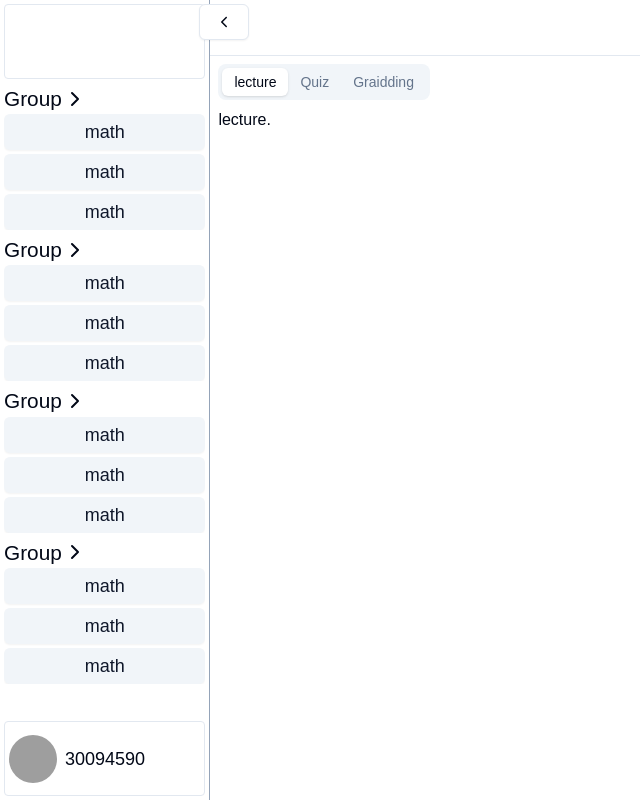
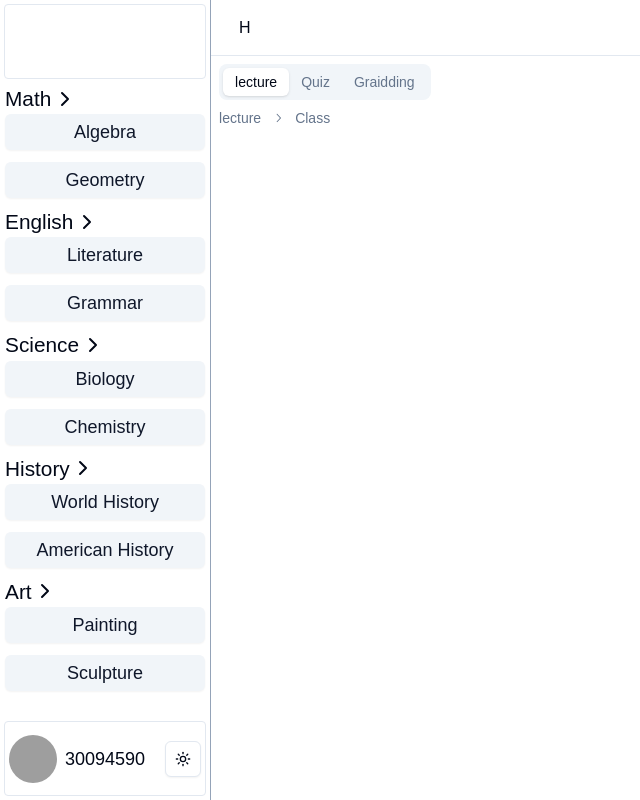
Before and after one commit to gaveone/sky, a Next.js app: page /Home/Student in a window 1280 px wide. Shown: the whole page, without its empty margins (0-640 px from the left). Built offline with nearby package versions, Linux system fonts and the light colour scheme; grey boxes are pictures that could not be loaded.

Commit message:
Theme implemented, and improvement to the sidebar

```diff
--- a/app/layout.tsx
+++ b/app/layout.tsx
@@ -2,6 +2,7 @@ import type { Metadata } from "next";
 import localFont from "next/font/local";
 import "./globals.css";
 import "./animation.css";
+import { ThemeProvider } from "@/components/theme-provider";
 
 const geistSans = localFont({
   src: "./fonts/GeistVF.woff",
@@ -26,12 +27,20 @@ export default function RootLayout({
 }>) {
   return (
     <html lang="en">
+
       <body
         className={`${geistSans.variable} ${geistMono.variable} antialiased`}
       >
+        <ThemeProvider
+            attribute="class"
+            defaultTheme="system"
+            enableSystem
+            disableTransitionOnChange
+          >
         <main className=" h-screen flex flex-col bg-background text-foreground">
         {children}
         </main>
+        </ThemeProvider>
 
       </body>
     </html>
--- /dev/null
+++ b/components/ View/lecture/lectureMode.tsx
@@ -0,0 +1,51 @@
+"use client"
+import {
+     Breadcrumb,
+     BreadcrumbItem,
+     BreadcrumbLink,
+     BreadcrumbList,
+     BreadcrumbPage,
+     BreadcrumbSeparator,
+} from "@/components/ui/breadcrumb"
+
+import React from 'react'
+
+export default function LectureMode() {
+     return (
+          <>
+               <div className=' w-full h-10'>
+                    <Breadcrumb>
+                         <BreadcrumbList>
+                              <BreadcrumbItem>
+                                   <BreadcrumbLink href="/Home/Student?n=home">lecture</BreadcrumbLink>
+                              </BreadcrumbItem>
+                              <BreadcrumbSeparator />
+                              <BreadcrumbItem>
+                                   <BreadcrumbLink href="/components">Class</BreadcrumbLink>
+                              </BreadcrumbItem>
+
+
+                         </BreadcrumbList>
+                    </Breadcrumb>
+
+
+               </div>
+               <div className=' flex-1 flex flex-col'>
+
+               </div>
+
+          </>
+     )
+}
+
+
+
+
+function SubjecteMode() {
+     return (
+          <>
+
+
+          </>
+     )
+}
--- a/components/ View/main.tsx
+++ b/components/ View/main.tsx
@@ -1,6 +1,7 @@
 "use client"
 import React from 'react'
 import { Tabs, TabsContent, TabsList, TabsTrigger } from "@/components/ui/tabs"
+import LectureMode from './lecture/lectureMode'
 
 
 export default function Main() {
@@ -21,7 +22,7 @@ export default function Main() {
             <TabsTrigger value="Quiz">Quiz</TabsTrigger>
             <TabsTrigger value="Graidding">Graidding</TabsTrigger>
           </TabsList>
-          <TabsContent className=' w-full h-full' value="lecture">lecture.</TabsContent>
+          <TabsContent className=' w-full h-full flex flex-col' value="lecture"><LectureMode/></TabsContent>
           <TabsContent className=' w-full h-full' value="Quiz">Quiz.</TabsContent>
           <TabsContent className=' w-full h-full' value="Graidding">Graidding.</TabsContent>
 
--- a/components/ View/sideBar.tsx
+++ b/components/ View/sideBar.tsx
@@ -1,7 +1,7 @@
 "use client";
-import React, {  useState } from "react";
+import React, { useState } from "react";
 import { Button } from "../ui/button";
-import { IoIosArrowBack, IoIosArrowForward } from "react-icons/io";
+// import { IoIosArrowBack, IoIosArrowForward } from "react-icons/io";
 import {
      DropdownMenu,
      DropdownMenuContent,
@@ -12,10 +12,17 @@ import {
 } from "@/components/ui/dropdown-menu";
 import { Avatar, AvatarFallback, AvatarImage } from "@/components/ui/avatar";
 import { ChevronRight } from "lucide-react";
+import { ModeToggle } from "../toggleMode";
+const classes = [
+     { className: "Math", subjects: ["Algebra", "Geometry"] },
+     { className: "English", subjects: ["Literature", "Grammar"] },
+     { className: "Science", subjects: ["Biology", "Chemistry"] },
+     { className: "History", subjects: ["World History", "American History"] },
+     { className: "Art", subjects: ["Painting", "Sculpture"] },
+];
 
 export default function SideBar() {
      const [clap, setClap] = useState(false);
-
 
      return (
           <div
@@ -25,34 +32,39 @@ export default function SideBar() {
            ${clap ? "w-[85px]" : "w-[250px]"}
           `}
           >
-               <Button
+               {/* <Button
                     onClick={() => {
                          setClap((pre) => !pre);
                     }}
                     variant={"outline"}
                     className={`
-                         absolute top-1 transition-all duration-200 ease-in-out
-                         ${clap ? "left-[75%]" : "left-[95%]"
-                         }`}
+                         absolute w-4 top-1 transition-all duration-200 ease-in-out
+                         ${clap ? "left-[75%]" : "left-[92%]"}`}
                >
                     {clap
                          ? <IoIosArrowForward size={30} color="slate-400" />
                          : <IoIosArrowBack size={30} color="slate-400" />}
-               </Button>
+               </Button> */}
 
                <header className=" border rounded-sm">
                </header>
-               <main className=" flex flex-col gap-1 items-center">
+               <main className=" relative flex flex-col gap-2 items-center w-full">
                     {/* Main content */}
-                    <SideBarGroup />
-                    <SideBarGroup />
-                    <SideBarGroup />
-                    <SideBarGroup />
+                    {classes.map((classItem) => (
+                         <SideBarGroup
+                              key={classItem.className}
+                              clap={clap}
+                              className={classItem.className}
+                              SubjectList={classItem.subjects}
+                         />
+                    ))}
+
+
                </main>
 
                <footer
                     className={`
-                         border rounded-sm grid transition-all duration-200
+                         border rounded-sm grid grid-cols-[1fr_1fr] transition-all duration-200 justify-center items-center gap-5
                          ${clap && " justify-center"}
                          p-1
                          `}
@@ -93,39 +105,51 @@ export default function SideBar() {
                               <DropdownMenuItem>Subscription</DropdownMenuItem>
                          </DropdownMenuContent>
                     </DropdownMenu>
+                    <ModeToggle/>
                </footer>
           </div>
      );
 }
 
-function SideBarGroup() {
+function SideBarGroup(
+     { clap, className, SubjectList }: {
+          clap: boolean;
+          className: string;
+          SubjectList: string[];
+     },
+) {
      const [open, setOpen] = useState(true);
 
      return (
-          <div className=" w-full">
+          <div className=" w-[99%] ">
                <div
                     onClick={() => setOpen((pre) => !pre)}
                     className=" flex flex-row gap-[0.1rem] items-center"
                >
-                    <h1 className=" text-[1.3rem]">Group</h1>
+                    <h1 className=" text-[1.3rem]">{className}</h1>
                     <ChevronRight
                          className={`transition-all duration-300  ease-in-out ${open ? "rotate-0" : "rotate-90"
                               } `}
                     />
                </div>
                <div
-                    className={`transition-all duration-300  ease-in-out overflow-hidden   flex flex-col gap-1 ${open ? " scale-y-100" : "scale-y-0 h-0"
+                    className={` w-full transition-all duration-300  ease-in-out   flex flex-col gap-3 ${open ? " scale-y-100" : "scale-y-0 h-0"
                          } origin-top `}
                >
-                    <Button variant={"secondary"} className=" text-lg">
-                         math
-                    </Button>
-                    <Button variant={"secondary"} className=" text-lg">
-                         math
-                    </Button>
-                    <Button variant={"secondary"} className=" text-lg">
-                         math
-                    </Button>
+
+                    {SubjectList.map((Subject) => {
+                         return (
+                              <>
+                                   <Button
+                                        variant={"secondary"}
+                                        className={`text-lg ${clap && "w-[90%]"
+                                             }  text-left`}
+                                   >
+                                        {Subject}
+                                   </Button>
+                              </>
+                         );
+                    })}
                </div>
           </div>
      );
--- /dev/null
+++ b/components/theme-provider.tsx
@@ -0,0 +1,11 @@
+"use client"
+
+import * as React from "react"
+import { ThemeProvider as NextThemesProvider } from "next-themes"
+
+export function ThemeProvider({
+  children,
+  ...props
+}: React.ComponentProps<typeof NextThemesProvider>) {
+  return <NextThemesProvider {...props}>{children}</NextThemesProvider>
+}
--- /dev/null
+++ b/components/toggleMode.tsx
@@ -0,0 +1,40 @@
+"use client"
+
+import * as React from "react"
+import { Moon, Sun } from "lucide-react"
+import { useTheme } from "next-themes"
+
+import { Button } from "@/components/ui/button"
+import {
+  DropdownMenu,
+  DropdownMenuContent,
+  DropdownMenuItem,
+  DropdownMenuTrigger,
+} from "@/components/ui/dropdown-menu"
+
+export function ModeToggle() {
+  const { setTheme } = useTheme()
+
+  return (
+    <DropdownMenu>
+      <DropdownMenuTrigger asChild>
+        <Button variant="outline" size="icon">
+          <Sun className="h-[1.2rem] w-[1.2rem] rotate-0 scale-100 transition-all dark:-rotate-90 dark:scale-0" />
+          <Moon className="absolute h-[1.2rem] w-[1.2rem] rotate-90 scale-0 transition-all dark:rotate-0 dark:scale-100" />
+          <span className="sr-only">Toggle theme</span>
+        </Button>
+      </DropdownMenuTrigger>
+      <DropdownMenuContent align="end">
+        <DropdownMenuItem onClick={() => setTheme("light")}>
+          Light
+        </DropdownMenuItem>
+        <DropdownMenuItem onClick={() => setTheme("dark")}>
+          Dark
+        </DropdownMenuItem>
+        <DropdownMenuItem onClick={() => setTheme("system")}>
+          System
+        </DropdownMenuItem>
+      </DropdownMenuContent>
+    </DropdownMenu>
+  )
+}
--- /dev/null
+++ b/components/ui/breadcrumb.tsx
@@ -0,0 +1,114 @@
+import * as React from "react"
+import { Slot } from "@radix-ui/react-slot"
+import { cn } from "@/lib/utils"
+import { ChevronRightIcon, DotsHorizontalIcon } from "@radix-ui/react-icons"
+
+const Breadcrumb = React.forwardRef<
+  HTMLElement,
+  React.ComponentPropsWithoutRef<"nav"> & {
+    separator?: React.ReactNode
+  }
+>(({ ...props }, ref) => <nav ref={ref} aria-label="breadcrumb" {...props} />)
+Breadcrumb.displayName = "Breadcrumb"
+
+const BreadcrumbList = React.forwardRef<
+  HTMLOListElement,
+  React.ComponentPropsWithoutRef<"ol">
+>(({ className, ...props }, ref) => (
+  <ol
+    ref={ref}
+    className={cn(
+      "flex flex-wrap items-center gap-1.5 break-words text-sm text-muted-foreground sm:gap-2.5",
+      className
+    )}
+    {...props}
+  />
+))
+BreadcrumbList.displayName = "BreadcrumbList"
+
+const BreadcrumbItem = React.forwardRef<
+  HTMLLIElement,
+  React.ComponentPropsWithoutRef<"li">
+>(({ className, ...props }, ref) => (
+  <li
+    ref={ref}
+    className={cn("inline-flex items-center gap-1.5", className)}
+    {...props}
+  />
+))
+BreadcrumbItem.displayName = "BreadcrumbItem"
+
+const BreadcrumbLink = React.forwardRef<
+  HTMLAnchorElement,
+  React.ComponentPropsWithoutRef<"a"> & {
+    asChild?: boolean
+  }
+>(({ asChild, className, ...props }, ref) => {
+  const Comp = asChild ? Slot : "a"
+
+  return (
+    <Comp
+      ref={ref}
+      className={cn("transition-colors hover:text-foreground", className)}
+      {...props}
+    />
+  )
+})
+BreadcrumbLink.displayName = "BreadcrumbLink"
+
+const BreadcrumbPage = React.forwardRef<
+  HTMLSpanElement,
+  React.ComponentPropsWithoutRef<"span">
+>(({ className, ...props }, ref) => (
+  <span
+    ref={ref}
+    role="link"
+    aria-disabled="true"
+    aria-current="page"
+    className={cn("font-normal text-foreground", className)}
+    {...props}
+  />
+))
+BreadcrumbPage.displayName = "BreadcrumbPage"
+
+const BreadcrumbSeparator = ({
+  children,
+  className,
+  ...props
+}: React.ComponentProps<"li">) => (
+  <li
+    role="presentation"
+    aria-hidden="true"
+    className={cn("[&>svg]:w-3.5 [&>svg]:h-3.5", className)}
+    {...props}
+  >
+    {children ?? <ChevronRightIcon />}
+  </li>
+)
+BreadcrumbSeparator.displayName = "BreadcrumbSeparator"
+
+const BreadcrumbEllipsis = ({
+  className,
+  ...props
+}: React.ComponentProps<"span">) => (
+  <span
+    role="presentation"
+    aria-hidden="true"
+    className={cn("flex h-9 w-9 items-center justify-center", className)}
+    {...props}
+  >
+    <DotsHorizontalIcon className="h-4 w-4" />
+    <span className="sr-only">More</span>
+  </span>
+)
+BreadcrumbEllipsis.displayName = "BreadcrumbElipssis"
+
+export {
+  Breadcrumb,
+  BreadcrumbList,
+  BreadcrumbItem,
+  BreadcrumbLink,
+  BreadcrumbPage,
+  BreadcrumbSeparator,
+  BreadcrumbEllipsis,
+}
--- a/package.json
+++ b/package.json
@@ -19,6 +19,7 @@
     "lucide-preact": "^0.454.0",
     "lucide-react": "^0.454.0",
     "next": "15.0.2",
+    "next-themes": "^0.4.3",
     "react": "^18.3.1",
     "react-dom": "^18.3.1",
     "react-icons": "^5.3.0",
```
Also changed, not shown: 1 other file (tests, documents, lock files or other folders).
